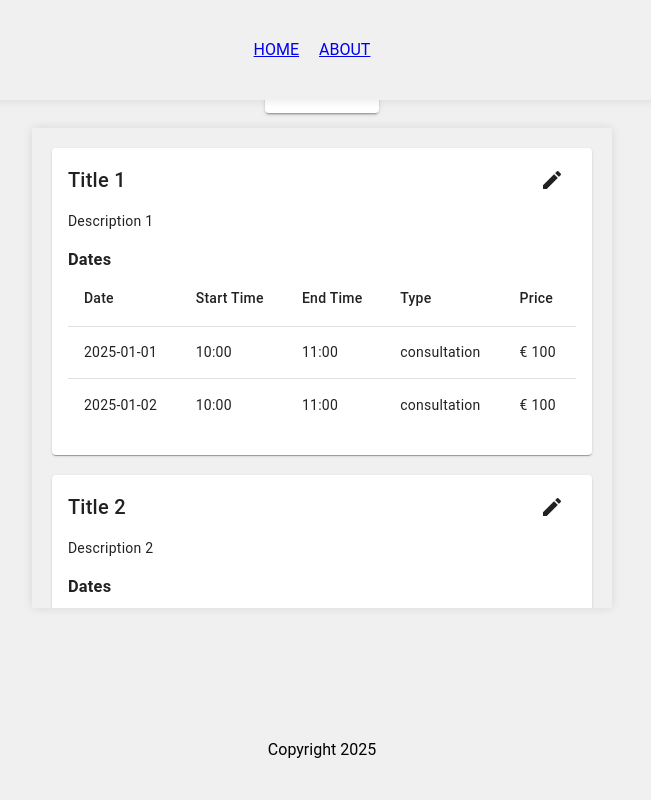
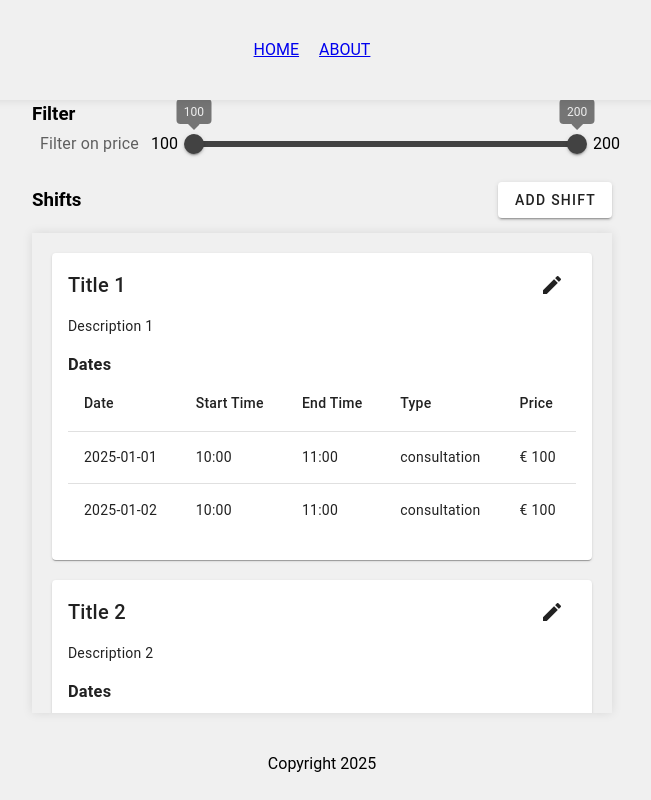
Before and after one commit to Todosiienko/medical, a Nuxt app: page / in a window 1280 px wide. Shown: the whole page, without its empty margins (318-969 px from the left). Built offline with nearby package versions, Linux system fonts and the light colour scheme.

Commit message:
add price filter

```diff
--- a/components/dateShift.vue
+++ b/components/dateShift.vue
@@ -1,7 +1,7 @@
 <template>
     <div class="date-shift">
         <v-card>
-            <v-card-title class="d-flex justify-space-between align-center pa-2">{{ dayjs(shift.date).format('DD-MM-YYYY') }}
+            <v-card-title class="d-flex justify-space-between align-center pa-2">{{ dayjs(shift?.date || '').format('DD-MM-YYYY') }}
                 <v-icon @click="deleteDateShift" class="cursor-pointer">mdi-close</v-icon></v-card-title>
             <v-card-item>
                 <!-- i still need to add validation on the time fields, exlude already chosen times -->
--- a/components/shiftsList.vue
+++ b/components/shiftsList.vue
@@ -7,10 +7,6 @@
 
 import { useShiftsStore } from '@/stores'
 const shiftsStore = useShiftsStore()
-
-const list = computed(() => {
-  return shiftsStore.shifts
-})
 
 const props = defineProps({
   list:Array,
--- a/pages/index.vue
+++ b/pages/index.vue
@@ -1,13 +1,24 @@
 <template>
   <div class="container">
-    <!-- here shoud be filter by price -->
-    <div class="actions">
-      <v-btn @click = 'setNewShift'>add shift</v-btn>
+    <div class="filter w-100">
+      <h3>Filter</h3>
+        <v-range-slider thumb-label="always" v-model="priceRange" :min="shiftsStore.priceOptions.min" :max="shiftsStore.priceOptions.max" step="1" label="Filter on price" class="w-100">
+          <template v-slot:prepend>
+            {{ shiftsStore.priceOptions.min }}
+        </template>
+        <template v-slot:append>
+          {{ shiftsStore.priceOptions.max }}
+        </template>
+      </v-range-slider>
+    </div>
+    <div class="actions d-flex justify-space-between align-center w-100">
+      <h3>Shifts</h3> <v-btn @click='setNewShift'>add shift</v-btn>
     </div>
     <div class="shifts-list">
-      <shiftsList />
+      <shiftsList :list="filteredShifts" />
     </div>
-    <v-dialog v-model="shiftsStore.shiftDialogIsOpen" transition="slide-x-reverse-transition" content-class="dialog-right" max-width="600" @afterLeave="clearShift">
+    <v-dialog v-model="shiftsStore.shiftDialogIsOpen" transition="slide-x-reverse-transition"
+      content-class="dialog-right" max-width="600" @afterLeave="clearShift">
       <v-card class="shift-card">
         <v-card-title>
           <div class="d-flex justify-end">
@@ -15,7 +26,7 @@
           </div>
         </v-card-title>
         <v-card-item>
-          <shiftCard @closeShiftDialog="shiftsStore.shiftDialogIsOpen = false"/>
+          <shiftCard @closeShiftDialog="shiftsStore.shiftDialogIsOpen = false" />
         </v-card-item>
       </v-card>
     </v-dialog>
@@ -26,66 +37,58 @@
 import { useShiftsStore } from '@/stores'
 const shiftsStore = useShiftsStore()
 
+const priceRange = ref([shiftsStore.priceOptions.min, shiftsStore.priceOptions.max]);
 
-const dateObject = {
-  startTime:"",
-  endTime:"",
-  date:"",
-  price:"",
-  type:"",
+const newShiftData = {
+  title: "",
+  description: "",
+  dates: [],
+  type: "new",
 }
 
-const newShiftData = {
-  title:"",
-  description:"",
-  dates:[],
-  type:"new",
-}
-
-function setNewShift(){
+function setNewShift() {
   shiftsStore.shiftDialogIsOpen = true;
   shiftsStore.setActiveShift(newShiftData);
 }
 
-function editShift(shiftitem){
-  shift.value = {type:'existing', info:shiftitem};
-  shiftIsOpen.value = true;
+function clearShift() {
+  shiftsStore.clearActiveShift();
 }
 
-function saveShift(shift){
-  if(shift.type === 'existing'){
-    shiftsList.value = shiftsList.value.map(item => item.id === shift.info.id ? shift.info : item)
-  } else {
-    shiftsList.value.push(shift.info);
-  }
-  shiftIsOpen.value = false;
-}
+const filteredShifts = computed(() => {
+  const filteredShifts = [];
 
-function deleteShift(shift){
-  shiftsList.value = shiftsList.value.filter(item => item.id !== shift.id);
-}
-
-function clearShift(){
-  shiftsStore.clearActiveShift();
-}
+  shiftsStore.shifts.forEach(shift => {
+    if(Object.values(shift.dates).some(date => {
+      return +date.price >= +priceRange.value[0] && +date.price <= +priceRange.value[1];
+    })){
+      const filteredDates = Object.values(shift.dates).filter(date => {
+        return +date.price >= +priceRange.value[0] && +date.price <= +priceRange.value[1];
+      });
+      const datesWithKeys = Object.fromEntries(filteredDates.map(date => [date.id, date]));
+      filteredShifts.push({...shift, dates:datesWithKeys });
+    }
+  });
+  return filteredShifts;
+});
 
 </script>
 <style scoped lang="scss">
 
 .container {
+  padding-top: 100px;
   display: flex;
   flex-direction: column;
   align-items: center;
   justify-content: center;
-  .actions {
-    // margin-bottom: 20px;
-  }
+
   .shifts-list {
     width: 100%;
+    min-width: 500px;
     height: 60vh;
     max-width: 1000px;
     padding: 20px;
-    margin:15px;
+    margin: 15px;
     box-shadow: 0 0 10px 0 rgba(0, 0, 0, 0.1);
     overflow-y: auto;
   }
--- a/stores/shifts.js
+++ b/stores/shifts.js
@@ -57,4 +57,18 @@ export const useShiftsStore = defineStore('shifts', {
       this.activeShift = {};
     },
   },
+  getters: {
+    priceOptions: (state) => {
+      const prices = [];
+      state.shifts.forEach(shift => {
+        Object.values(shift.dates).forEach(date => {
+          prices.push(date.price);
+        });
+      });
+      return {
+        min: Math.min(...prices),
+        max: Math.max(...prices),
+      };
+    },
+  }
 });
```
